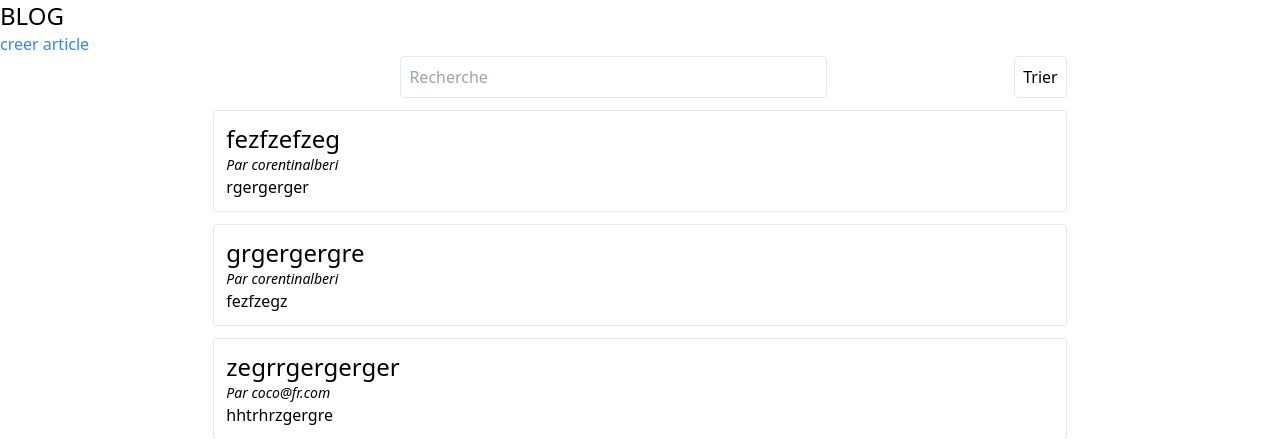
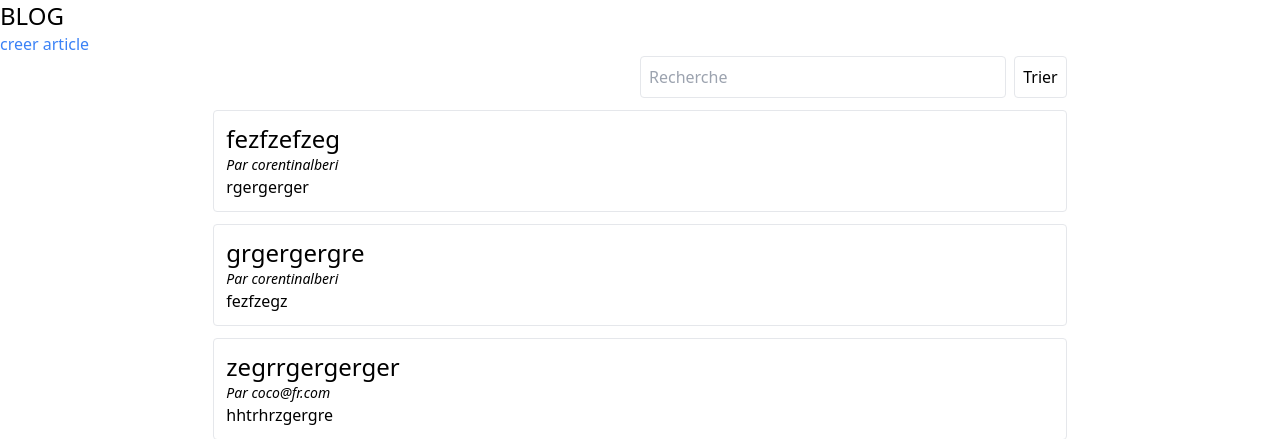
Before and after one commit to CorentinAT/blogPHP, a PHP site: page / in a window 1280 px wide. Shown: the top 439 px of the page. Run offline with PHP 8.4, Linux system fonts and the light colour scheme; data comes from the database, SQL or seed files in the repository; data that the repository does not hold is empty; some libraries are stand-ins or nearby versions.

Commit message:
barre de recherche

```diff
--- a/index.php
+++ b/index.php
@@ -30,8 +30,10 @@
         }
       </style>
 
-      <input type="text" class="border w-1/2 rounded h-fit p-2 self-center" placeholder="Recherche"/>
-      <button type="submit" class="border h-fit p-2 self-center rounded">Trier</button>
+      <div class="flex justify-end gap-2 w-1/2">
+        <input type="text" class="border w-full rounded h-fit p-2 self-center" placeholder="Recherche"/>
+        <button type="submit" class="border h-fit p-2 self-center rounded">Trier</button>
+      </div>
     </form>
   </div>
 
```
